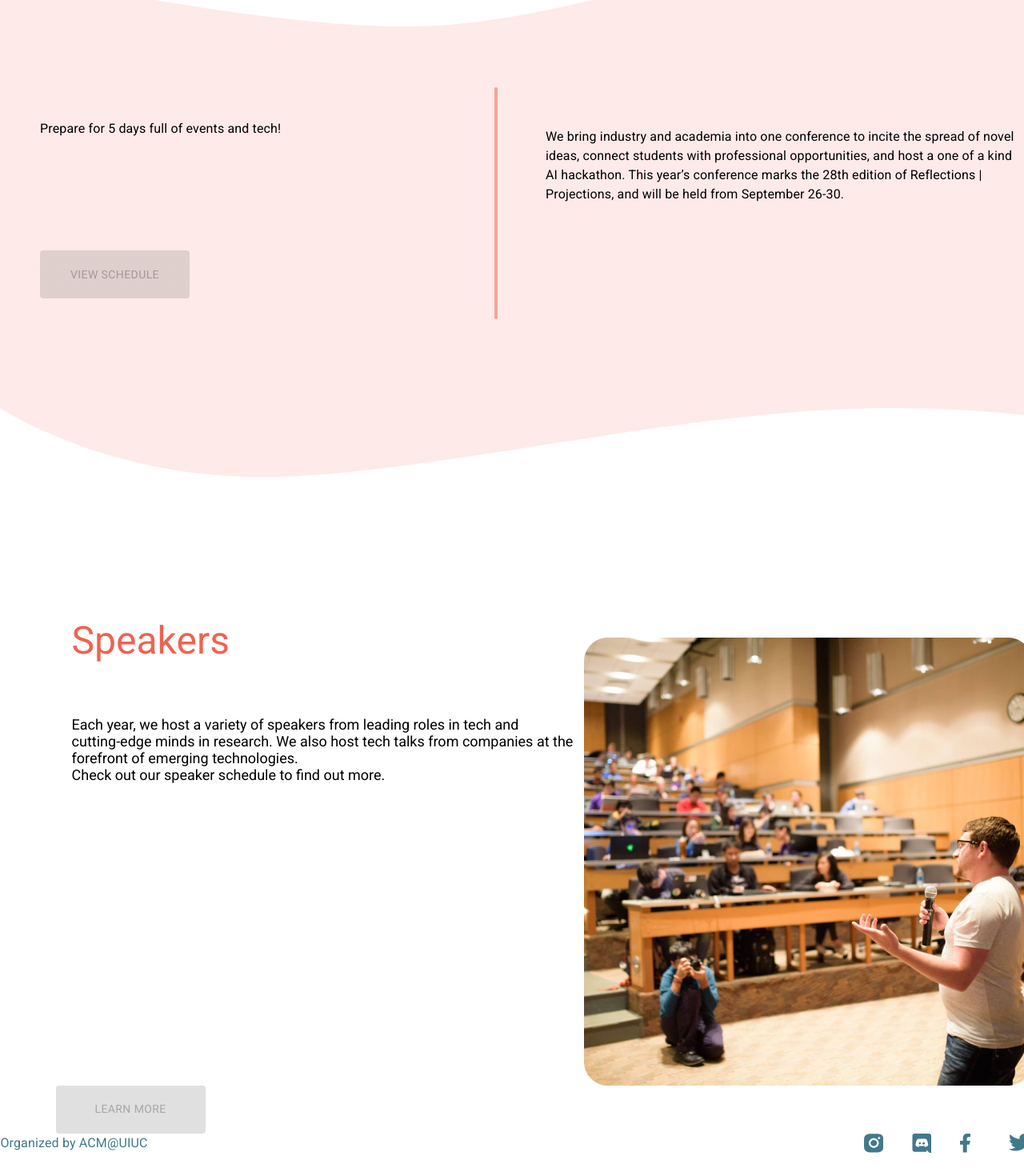
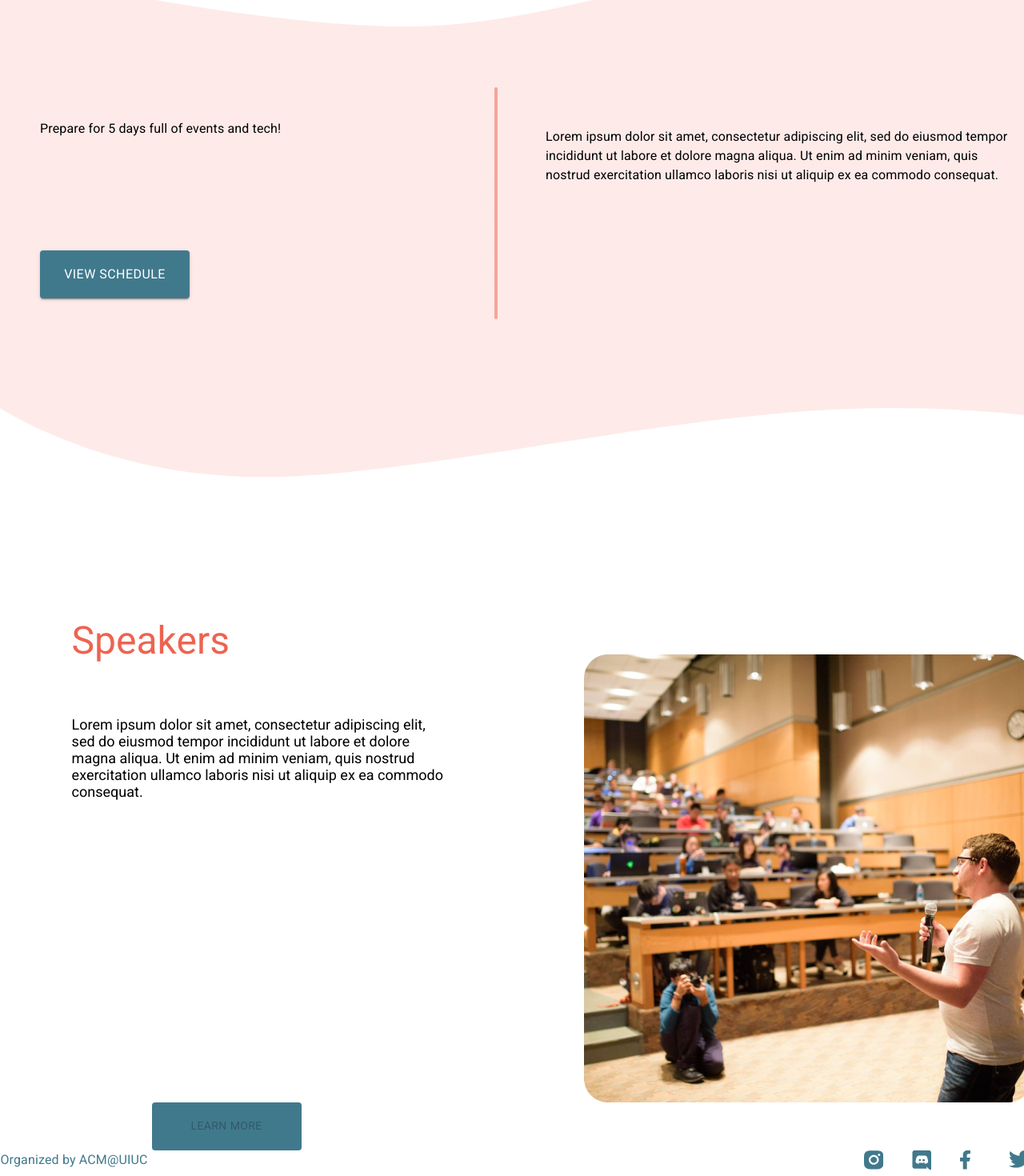
Before and after one commit to ReflectionsProjections/rp2022, a Next.js app: page / in a window 1280 px wide. Shown: the part 1867-3337 px from the top of the page at 80% size. Before the commit the page ends 3316 px from the top, so only its background shows below. Built offline with nearby package versions, Linux system fonts and the light colour scheme.

Commit message:
Revert "Add website content populate temp"
This reverts commit ba744a6aaf31ba8e0d161c3b2f3d8b5954c77d31.

```diff
--- a/pages/index.js
+++ b/pages/index.js
@@ -71,15 +71,19 @@ export default function Index() {
               The conference is free and open to anyone regardless of age, major, job, or <br></br> affiliation with the University of Illinois. So come join a discussion led by some <br></br>of the brightest minds in the business about the bleeding edge of the tech <br></br> industry!
             </p>
             <Container className={styles.container}>
+
               <Button variant='contained'
                 className={styles.navButton2}
-                disableElevation disabled>
+                style={{ backgroundColor: '#41798C', disabled: true }} disableElevation>
                 Learn more
               </Button>
               <br></br><br></br><br></br><br></br>
             </Container>
 
           </Col>
+
+
+
         </div>
 
 
@@ -96,7 +100,7 @@ export default function Index() {
                   </Typography>
                   <Button variant='contained'
                     className={styles.navButton2}
-                    disableElevation disabled>
+                    style={{ fontSize: '16px', backgroundColor: '#41798C', disabled: true }}>
                     View schedule
                   </Button>
                 {/* </div> */}
@@ -111,7 +115,8 @@ export default function Index() {
               <div className={styles.right}>
                 {/* <div className={styles.scheduleContainer2}> */}
                   <Typography className={styles.scheduleDesc2}>
-                    We bring industry and academia into one conference to incite the spread of novel ideas, connect students with professional opportunities, and host a one of a kind AI hackathon. This year’s conference marks the 28th edition of Reflections | Projections, and will be held from September 26-30.                   </Typography>
+                    Lorem ipsum dolor sit amet, consectetur adipiscing elit, sed do eiusmod tempor incididunt ut labore et dolore magna aliqua. Ut enim ad minim veniam, quis nostrud exercitation ullamco laboris nisi ut aliquip ex ea commodo consequat.
+                  </Typography>
                 {/* </div> */}
               </div>
             </div>
@@ -128,7 +133,8 @@ export default function Index() {
             Speakers
           </p>
           <p className={styles.diffBody}>
-            Each year, we host a variety of speakers from leading roles in tech and <br></br>cutting-edge minds in research. We also host tech talks from companies at the <br></br> forefront of emerging technologies. <br></br>Check out our speaker schedule to find out more.
+
+            Lorem ipsum dolor sit amet, consectetur adipiscing elit,<br></br> sed do eiusmod tempor incididunt ut labore et dolore <br></br>magna aliqua. Ut enim ad minim veniam, quis nostrud <br></br> exercitation ullamco laboris nisi ut aliquip ex ea commodo <br></br>consequat.
           </p>
           <div className={styles.bg}>
             <img className="bg-img"
@@ -137,9 +143,10 @@ export default function Index() {
               src={"/resources/speaker.png"} alt="Speaker" />
           </div>
           <Container className={styles.container}>
-            <Button variant='contained'
+
+            <Button variant='contained' disabled
               className={styles.navButton2}
-              disableElevation disabled>
+              style={{ backgroundColor: '#41798C' }}>
               Learn more
             </Button>
           </Container>
@@ -176,3 +183,25 @@ export default function Index() {
     </>
   );
 }
+{/* <FAQ faqData={faqSection ?? { sections: [] }} />
+        {sponsors && <SponsorSection sponsors={sponsors} />}
+
+        <footer className={styles.footer}>
+          Questions? Interested in sponsoring?&nbsp;
+          <a
+            href="mailto:contact@reflectionsprojections.org"
+            rel="noopener noreferrer"
+          >
+            Email us at contact [at] reflectionsprojections.org
+          </a>
+        </footer>
+
+        <footer className={styles.footer}>
+          Visit our old website&nbsp;
+          <a
+            href="https://2020.reflectionsprojections.org"
+            rel="noopener noreferrer"
+          >
+            here
+          </a>
+        </footer> */}
--- a/styles/Landing.module.scss
+++ b/styles/Landing.module.scss
@@ -190,7 +190,7 @@
 .container {
   justify-content: flex-start;
   flex-flow: row;
-  margin-left: -20px;
+  margin-left: 100px;
 
 }
 
@@ -205,7 +205,6 @@
   // margin-left: -100px;
 
   border-radius: 30px;
-  background-color: #41798C;
 
   width: 187px;
   height: 60px;
@@ -215,7 +214,6 @@
   // margin-top: 10px;
   // margin-bottom: 10vw;
 }
-
 
 
 .subheadingBold2 {
```
